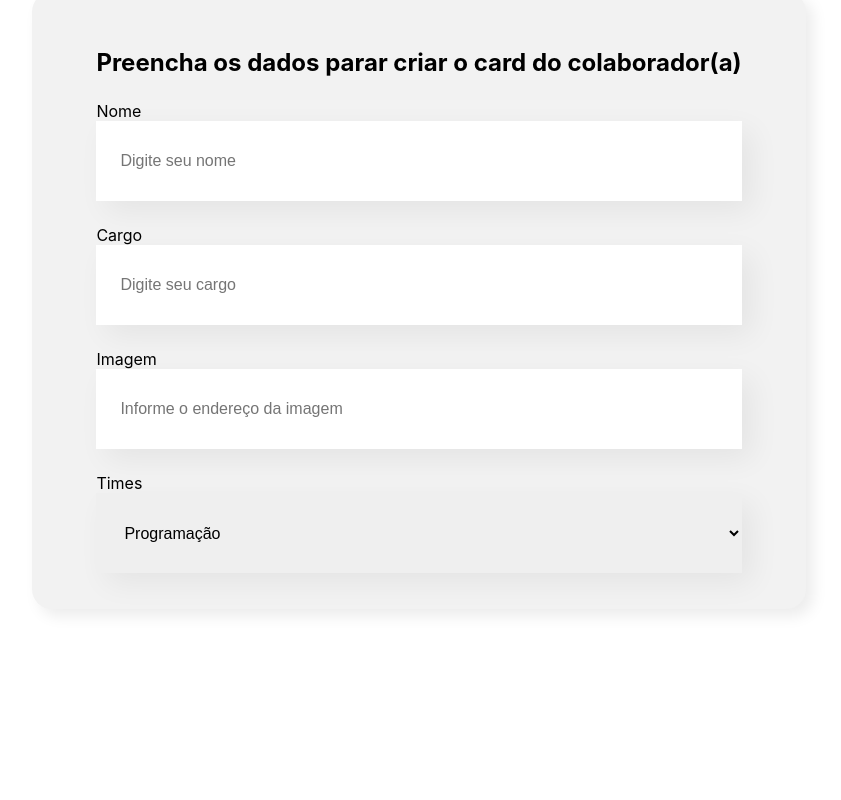
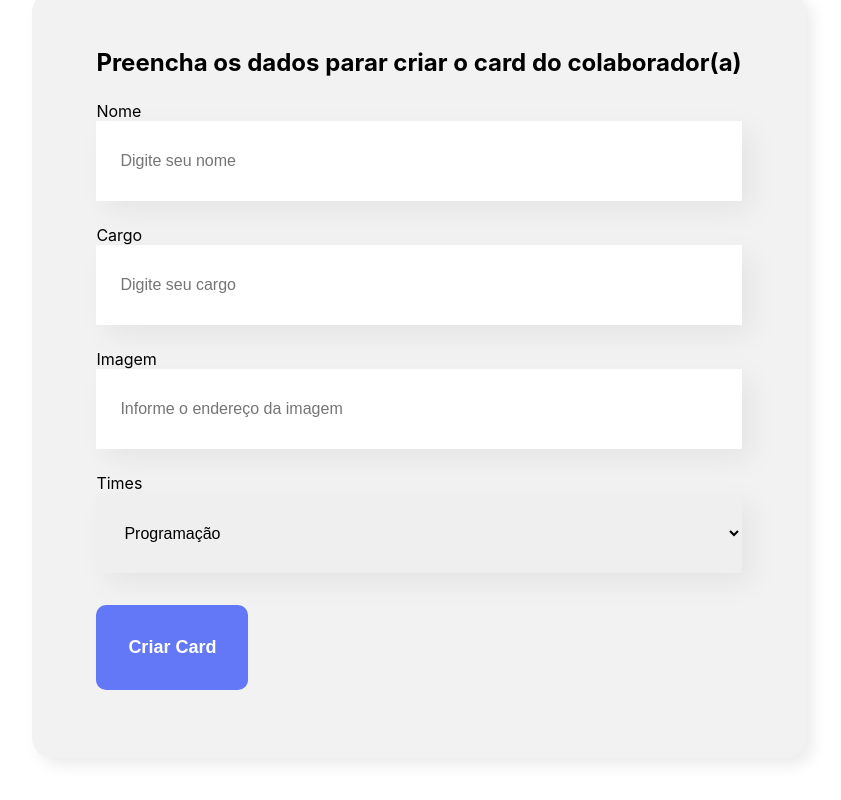
Before and after one commit to Nic0lasSouza/organo-alura, a JavaScript app: page / in a window 1280 px wide. Shown: the part 586-1386 px from the top of the page, without its empty margins (221-1062 px from the left). Before the commit the page ends 1275 px from the top, so only its background shows below. Built offline with nearby package versions, Linux system fonts and the light colour scheme; the HTML template or start-up script is replaced by a standard one.

Commit message:
criacao de botao e indexar no formulario

```diff
--- /dev/null
+++ b/src/components/Buttom/index.js
@@ -0,0 +1,26 @@
+import styled from "styled-components";
+
+const BotaoStyle = styled.button`
+    background-color:#6278F7;
+    border-radius: 10px;
+    font-weight:700;
+    font-size:18px;
+    padding: 32px;
+    border:none;
+    cursor:pointer;
+    color:#FFF;
+    margin: 32px 0;
+
+    &:hover{
+        color:#95FFD4;
+    }
+`;
+const Botao = (props)=> {
+    return(
+        <BotaoStyle>
+            { props.texto}
+        </BotaoStyle>
+    )
+}
+
+export default Botao
--- a/src/components/form/index.js
+++ b/src/components/form/index.js
@@ -2,6 +2,7 @@ import styled from "styled-components";
 import CampoTexto from "../CampoText/index"
 import ListaSuspensa from "../ListaSuspensa";
 import { times } from "../ListaSuspensa/times";
+import Botao from "../Buttom";
 
 const SectionContainer = styled.section`
     display:flex;
@@ -24,6 +25,7 @@ const Formulario = () => {
                 <CampoTexto label="Cargo" placeholder="Digite seu cargo" />
                 <CampoTexto label="Imagem" placeholder="Informe o endereço da imagem" />
                 <ListaSuspensa label="Times" itens={times}/>
+                <Botao texto="Criar Card"/>
             </Form>
         </SectionContainer>
     )
```
